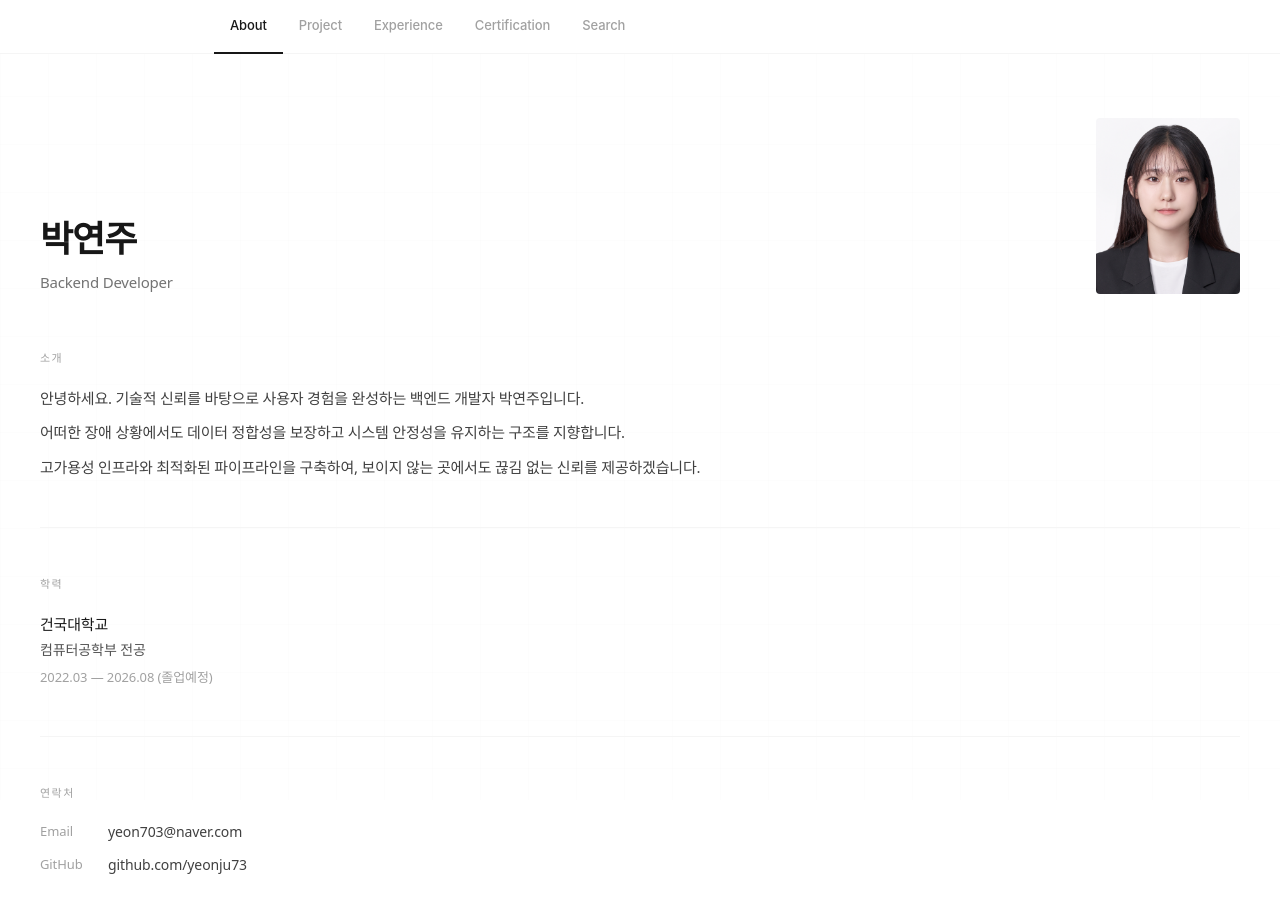
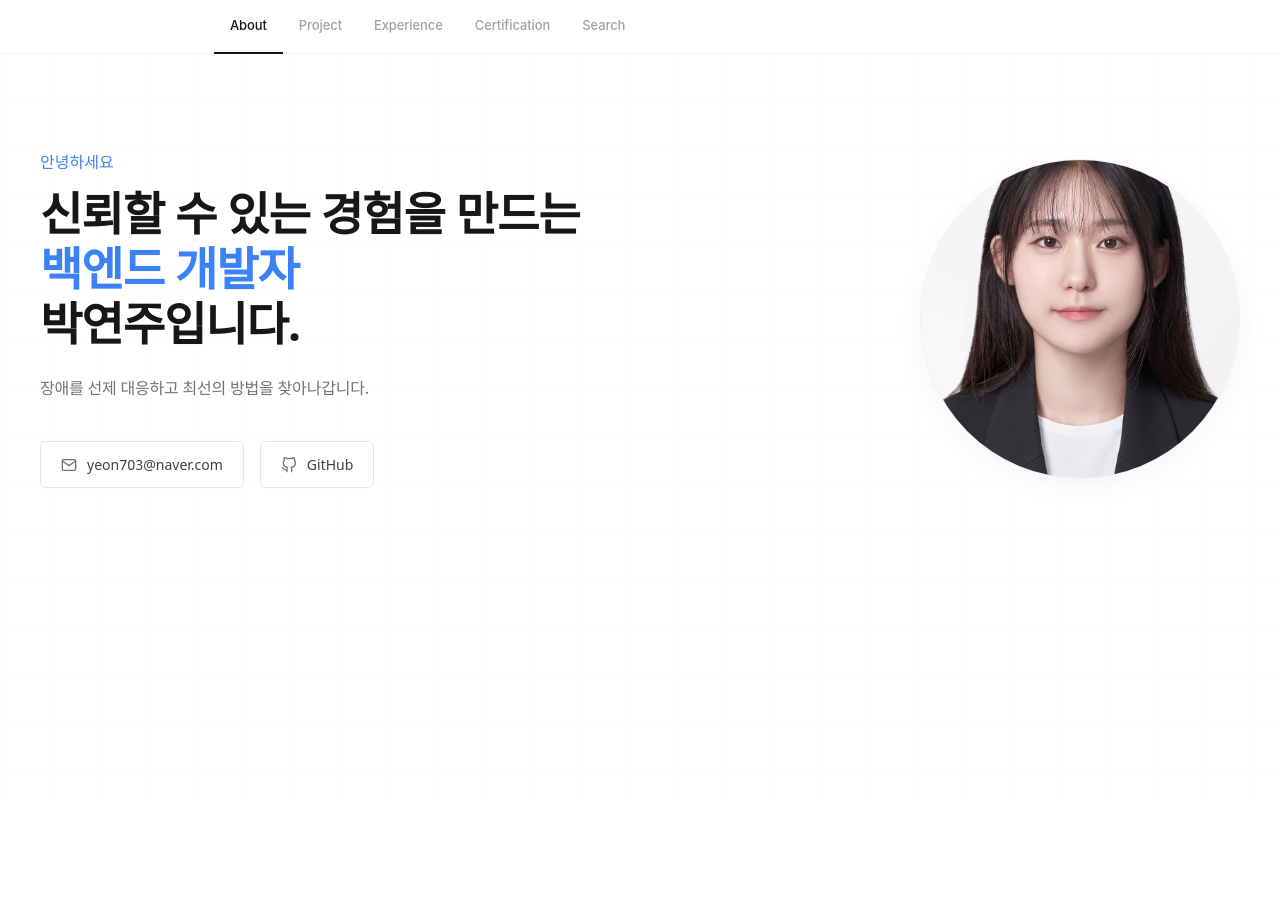
Before and after one commit to yeonju73/portfolio-page, a Next.js app: page /about in a window 1280 px wide. Shown: the top 912 px of the page. After the commit the page ends 800 px from the top, so only its background shows below. Built offline with nearby package versions, Linux system fonts and the light colour scheme; a web font is replaced by a local one.

Commit message:
feat: update content on the about page

```diff
--- a/src/app/about/page.tsx
+++ b/src/app/about/page.tsx
@@ -3,90 +3,72 @@ import { Metadata } from 'next';
 
 export const metadata: Metadata = {
   title: 'About | 박연주',
-  description: '백엔드 개발자 박연주를 소개합니다.',
+  description: '신뢰할 수 있는 경험을 만드는 개발자 박연주입니다.',
 };
 
 export default function AboutPage() {
   return (
-    <div className="flex flex-col items-center px-5 py-16 font-sans">
+    <div className="flex flex-col items-center px-5 py-24 font-sans">
       <div className="w-full max-w-[1200px]">
+        <div className="flex flex-col md:flex-row items-center justify-between gap-12 md:gap-16">
 
-        {/* Header */}
-        <div className="flex items-end justify-between mb-14 gap-6">
-          <div>
-            <h1 className="font-bold text-[36px] leading-[1.15] tracking-[-1px] text-neutral-900 mb-3">
-              박연주
+          {/* Left Contents */}
+          <div className="flex-1 flex flex-col items-start text-left order-2 md:order-1">
+            <span className="text-[#3b82f6] font-medium text-[16px] mb-3">
+              안녕하세요
+            </span>
+            <h1 className="font-bold text-[38px] md:text-[46px] leading-[1.2] tracking-[-1px] text-neutral-900 mb-6 whitespace-pre-line">
+              신뢰할 수 있는 경험을 만드는<br />
+              <span className="text-[#3b82f6]">백엔드 개발자</span><br />
+              박연주입니다.
             </h1>
-            <p className="text-[15px] text-neutral-500 tracking-[-0.2px]">Backend Developer</p>
-          </div>
-          <Image
-            src="/assets/profile.jpeg"
-            alt="박연주 프로필"
-            className="w-36 h-44 object-cover object-top shrink-0"
-            style={{ borderRadius: '4px' }}
-            width={144}
-            height={176}
-            priority
-          />
-        </div>
+            <p className="text-[16px] text-neutral-500 mb-10 tracking-[-0.2px] leading-relaxed">
+              장애를 선제 대응하고 최선의 방법을 찾아나갑니다.
+            </p>
 
-        {/* 소개 */}
-        <section className="mb-12">
-          <p className="text-[11px] uppercase tracking-[1.5px] text-neutral-400 font-medium mb-5">
-            소개
-          </p>
-          <div className="flex flex-col gap-2.5 text-[15px] text-neutral-700 leading-relaxed tracking-[-0.2px]">
-            <p>안녕하세요. 기술적 신뢰를 바탕으로 사용자 경험을 완성하는 백엔드 개발자 박연주입니다.</p>
-            <p>어떠한 장애 상황에서도 데이터 정합성을 보장하고 시스템 안정성을 유지하는 구조를 지향합니다.</p>
-            <p>고가용성 인프라와 최적화된 파이프라인을 구축하여, 보이지 않는 곳에서도 끊김 없는 신뢰를 제공하겠습니다.</p>
-          </div>
-        </section>
-
-        <div className="border-t border-neutral-100 mb-12" />
-
-        {/* 학력 */}
-        <section className="mb-12">
-          <p className="text-[11px] uppercase tracking-[1.5px] text-neutral-400 font-medium mb-5">
-            학력
-          </p>
-          <div className="flex flex-col gap-1">
-            <p className="text-[15px] text-neutral-900 font-medium tracking-[-0.2px]">건국대학교</p>
-            <p className="text-[14px] text-neutral-600 tracking-[-0.1px]">컴퓨터공학부 전공</p>
-            <p className="text-[13px] text-neutral-400 tracking-[-0.1px] mt-1">2022.03 — 2026.08 (졸업예정)</p>
-          </div>
-        </section>
-
-        <div className="border-t border-neutral-100 mb-12" />
-
-        {/* 연락처 */}
-        <section className="mb-12">
-          <p className="text-[11px] uppercase tracking-[1.5px] text-neutral-400 font-medium mb-5">
-            연락처
-          </p>
-          <div className="flex flex-col gap-3">
-            <div className="flex items-center gap-3">
-              <span className="text-[13px] text-neutral-400 w-14 shrink-0 tracking-[-0.1px]">Email</span>
+            {/* Buttons */}
+            <div className="flex flex-wrap gap-4">
               <a
                 href="mailto:yeon703@naver.com"
-                className="text-[14px] text-neutral-700 hover:text-neutral-900 transition-colors tracking-[-0.1px]"
+                className="flex items-center gap-2.5 px-5 py-3 border border-neutral-200 bg-white hover:bg-neutral-50 transition-all duration-150 text-[14px] text-neutral-700 font-medium shadow-[0_1px_2px_rgba(0,0,0,0.02)]"
+                style={{ borderRadius: '6px' }}
               >
+                <svg width="16" height="16" viewBox="0 0 24 24" fill="none" stroke="currentColor" strokeWidth="2" strokeLinecap="round" strokeLinejoin="round" className="text-neutral-500">
+                  <path d="M4 4h16c1.1 0 2 .9 2 2v12c0 1.1-.9 2-2 2H4c-1.1 0-2-.9-2-2V6c0-1.1.9-2 2-2z" />
+                  <polyline points="22,6 12,13 2,6" />
+                </svg>
                 yeon703@naver.com
               </a>
-            </div>
-            <div className="flex items-center gap-3">
-              <span className="text-[13px] text-neutral-400 w-14 shrink-0 tracking-[-0.1px]">GitHub</span>
               <a
                 href="https://github.com/yeonju73"
                 target="_blank"
                 rel="noreferrer"
-                className="text-[14px] text-neutral-700 hover:text-neutral-900 transition-colors tracking-[-0.1px]"
+                className="flex items-center gap-2.5 px-5 py-3 border border-neutral-200 bg-white hover:bg-neutral-50 transition-all duration-150 text-[14px] text-neutral-700 font-medium shadow-[0_1px_2px_rgba(0,0,0,0.02)]"
+                style={{ borderRadius: '6px' }}
               >
-                github.com/yeonju73
+                <svg width="16" height="16" viewBox="0 0 24 24" fill="none" stroke="currentColor" strokeWidth="2" strokeLinecap="round" strokeLinejoin="round" className="text-neutral-500">
+                  <path d="M9 19c-5 1.5-5-2.5-7-3m14 6v-3.87a3.37 3.37 0 0 0-.94-2.61c3.14-.35 6.44-1.54 6.44-7A5.44 5.44 0 0 0 20 4.77 5.07 5.07 0 0 0 19.91 1S18.73.65 16 2.48a13.38 13.38 0 0 0-7 0C6.27.65 5.09 1 5.09 1A5.07 5.07 0 0 0 5 4.77a5.44 5.44 0 0 0-1.5 3.78c0 5.42 3.3 6.61 6.44 7A3.37 3.37 0 0 0 9 18.13V22" />
+                </svg>
+                GitHub
               </a>
             </div>
           </div>
-        </section>
 
+          {/* Right Profile Image */}
+          <div className="flex-shrink-0 relative order-1 md:order-2">
+            <div className="w-[240px] h-[240px] sm:w-[280px] sm:h-[280px] md:w-[320px] md:h-[320px] rounded-full overflow-hidden border border-neutral-200/60 shadow-[0_8px_30px_rgba(0,0,0,0.04)]">
+              <Image
+                src="/assets/profile.jpeg"
+                alt="박연주 프로필"
+                className="w-full h-full object-cover"
+                width={320}
+                height={320}
+                priority
+              />
+            </div>
+          </div>
+
+        </div>
       </div>
     </div>
   );
```
Also changed, not shown: 1 other file (tests, documents, lock files or other folders).
